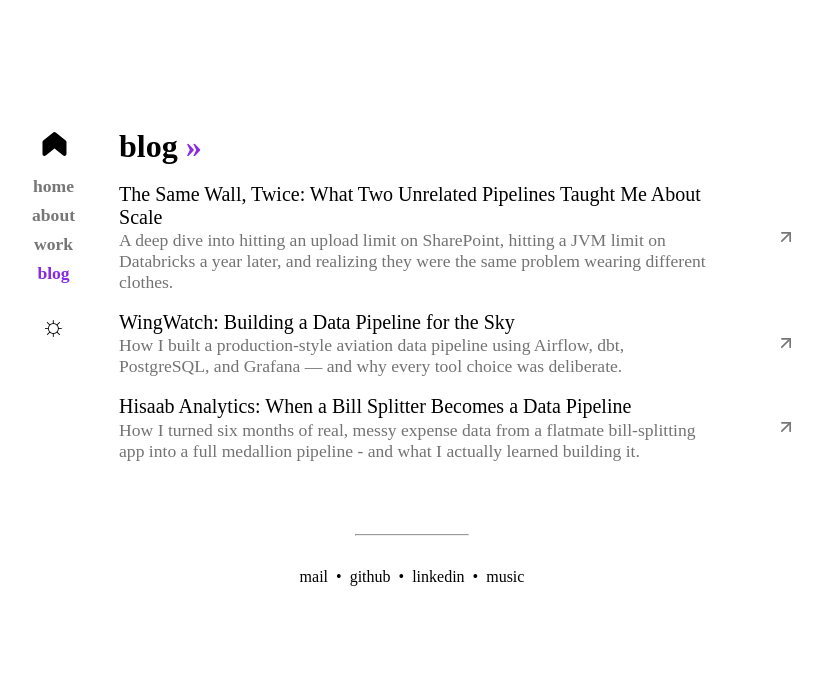
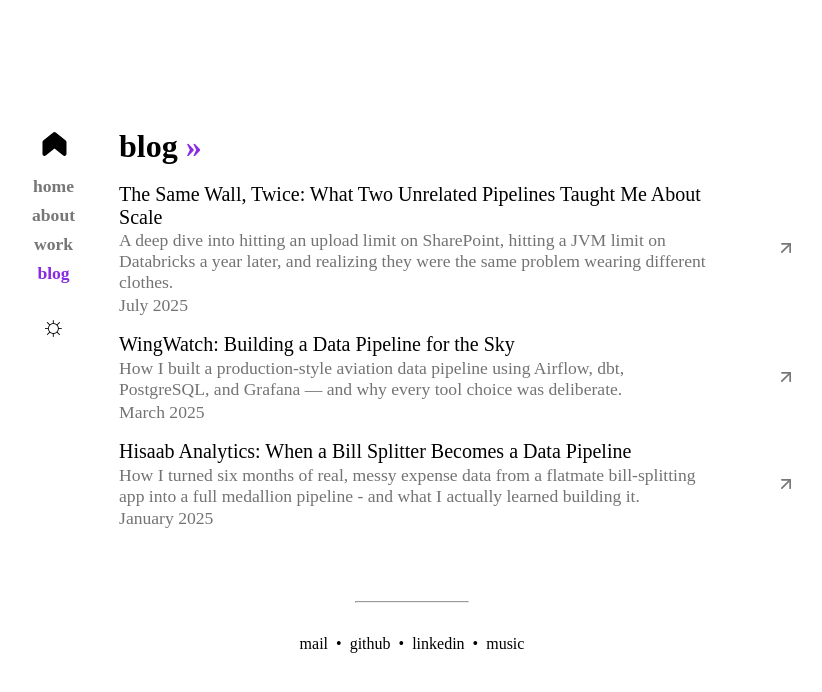
Before and after one commit to asdhamidi/asdhamidi.github.io, a React (Vite) app: page /blog in a window 1280 px wide. Shown: the top 692 px of the page, without its empty margins (228-1050 px from the left). Built offline with nearby package versions, Linux system fonts and the light colour scheme; a web font is replaced by a local one.

Commit message:
Update blog.jsx

```diff
--- a/src/components/blog.jsx
+++ b/src/components/blog.jsx
@@ -1,6 +1,12 @@
 import React from "react";
 import { Link } from "react-router-dom";
 import { getAllPosts } from "../utils/posts";
+
+function formatDate(dateStr) {
+  const [year, month, day] = dateStr.split("-").map(Number);
+  const date = new Date(year, month - 1, day);
+  return date.toLocaleString("en-GB", { month: "long", year: "numeric" });
+}
 
 function Blog() {
   const posts = getAllPosts();
@@ -21,9 +27,7 @@ function Blog() {
               {post.description && (
                 <p className="blog-desc">{post.description}</p>
               )}
-              {/* <small className="blog-date">
-                <i>{post.date}</i>
-              </small>*/}
+              <small className="blog-date">{formatDate(post.date)}</small>
             </div>
             <div className="work-link">
               <svg xmlns="http://www.w3.org/2000/svg" width="20" height="20" viewBox="0 0 24 24" fill="none" stroke="#777" strokeWidth="2" strokeLinecap="round" strokeLinejoin="round" aria-hidden="true"><path d="M7 7h10v10"></path><path d="M7 17 17 7"></path></svg>
```
